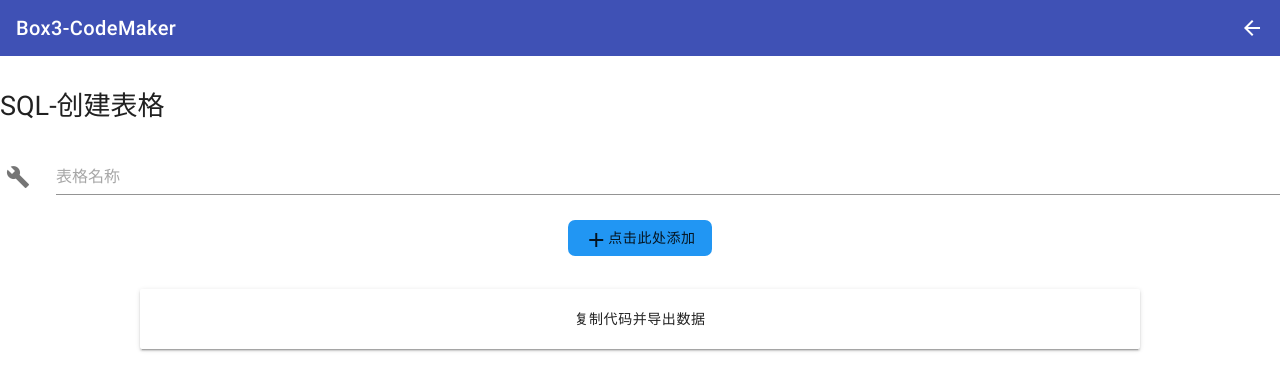
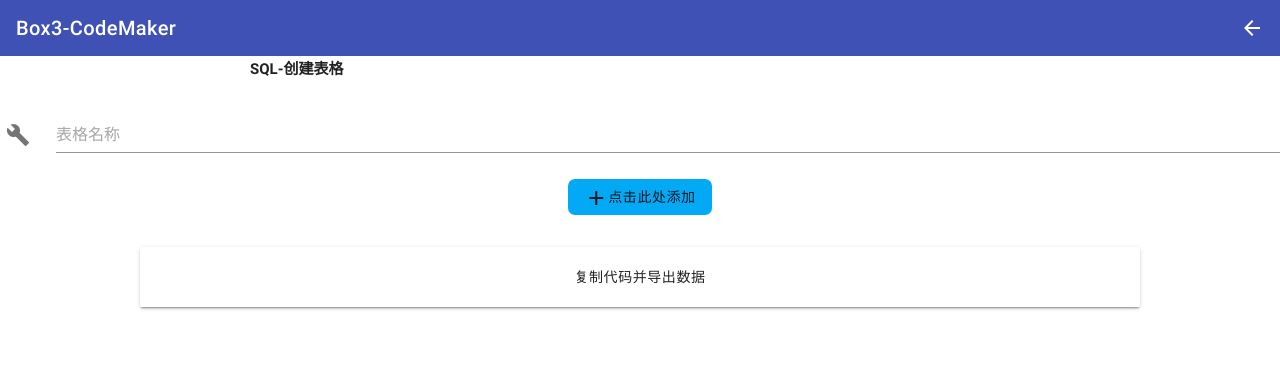
Before and after one commit to happy-cola/box3-code-maker, a plain HTML site: page create.html in a window 1280 px wide. Drawn offline with Linux system fonts and the light colour scheme.

Commit message:
Update create.html

```diff
--- a/create.html
+++ b/create.html
@@ -60,7 +60,7 @@
 			<a href="./index.html" class="mdui-btn mdui-btn-icon"><i class="mdui-icon material-icons">arrow_back</i></a>
 		</div>
 		<div class="mdui-typo">
-			<h2>SQL-创建表格</h2>
+			<span>SQL-创建表格</span>
 		</div>
 		<div class="mdui-textfield mdui-textfield-floating-label">
 			<i class="mdui-icon material-icons"></i>
@@ -71,7 +71,7 @@
 
 		</div>
 		<br>
-		<center><button class="mdui-textfield-icon mdui-btn mdui-color-blue mdui-ripple" style="border-radius:7px;" onclick="addField();">
+		<center><button class="mdui-textfield-icon mdui-btn mdui-color-light-blue mdui-ripple" style="border-radius:7px;" onclick="addField();">
 				<i class="mdui-icon material-icons">add</i>点击此处添加
 			</button></center>
 		<script type="text/javascript">
```
